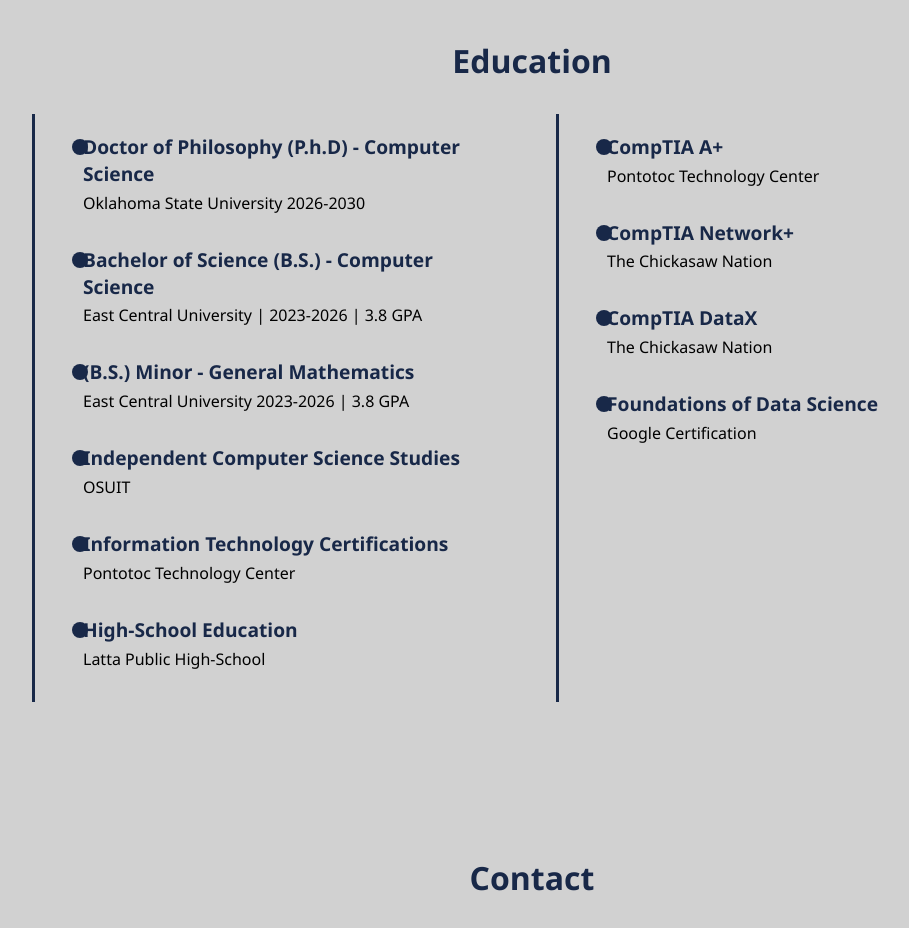
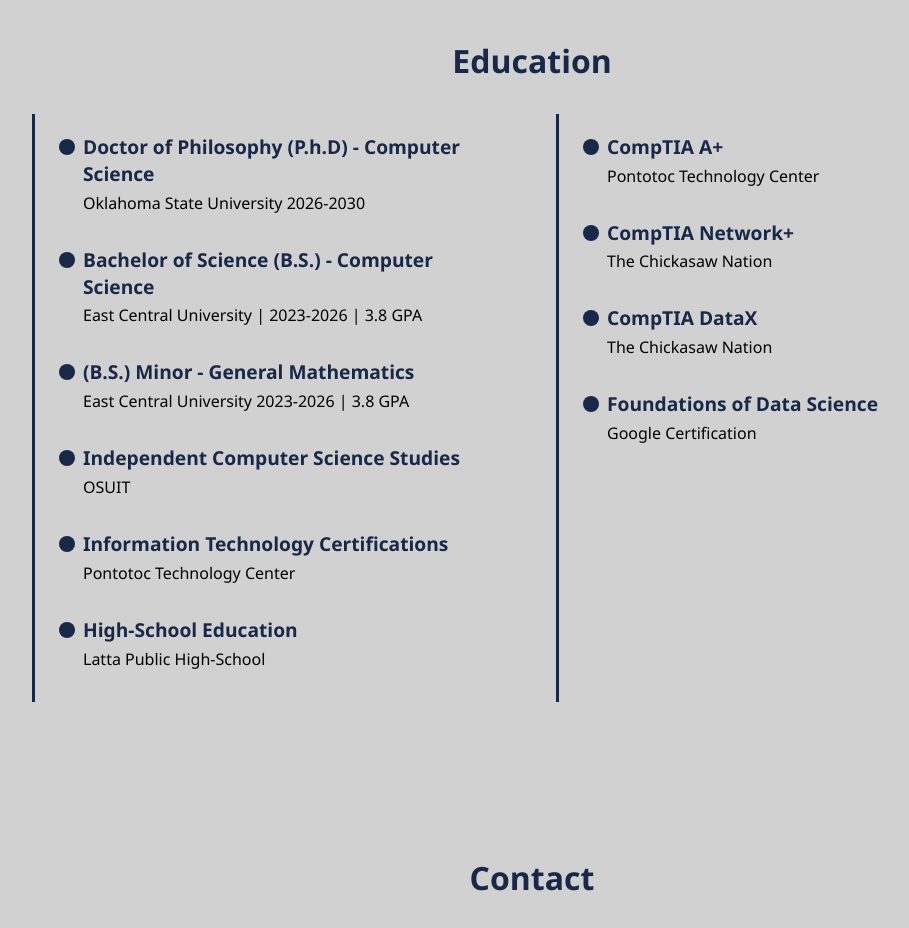
Before and after one commit to Siman73000/React-Portfolio, a React (Vite) app in the folder port/: page / in a window 1280 px wide. Shown: the part 1980-2908 px from the top of the page, without its empty margins (108-1017 px from the left). Built offline with nearby package versions, Linux system fonts and the light colour scheme.

Commit message:
changed cert styling

```diff
--- a/port/App.css
+++ b/port/App.css
@@ -157,7 +157,7 @@
 .education-entry::before {
   content: "";
   position: absolute;
-  left: -11px;
+  left: -1.5rem;
   top: 6px;
   width: 16px;
   height: 16px;
```
